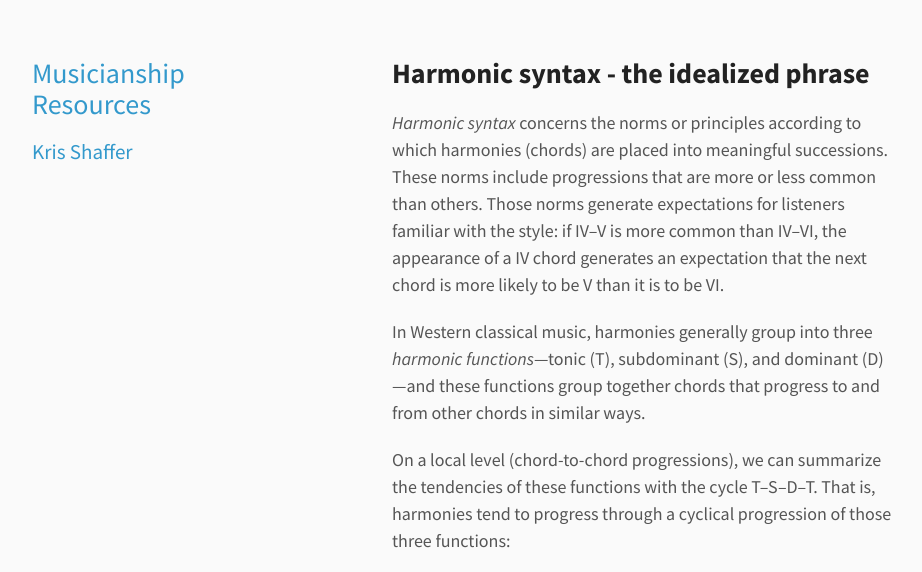
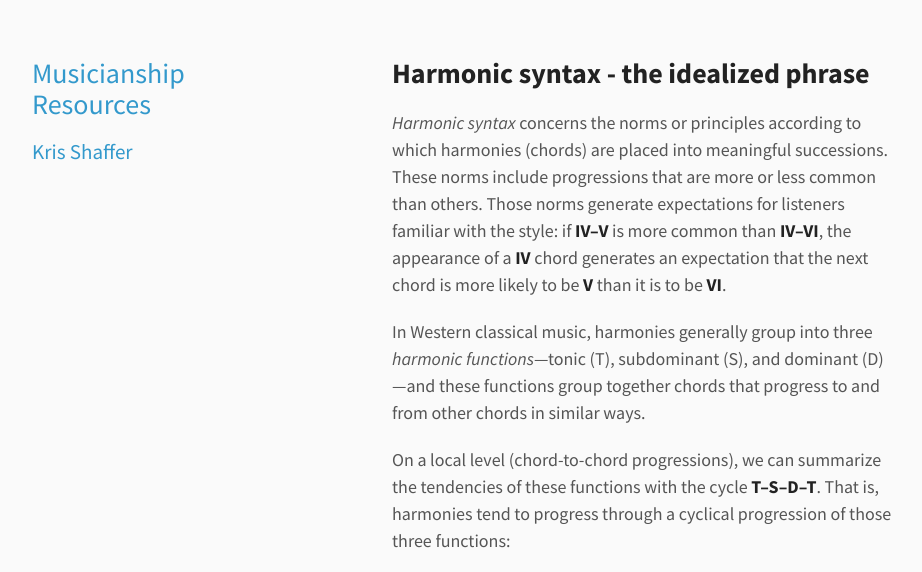
Before and after one commit to kshaffer/musicianship, a Jekyll site: the page built from harmonicSyntax1.md, in a window 1280 px wide. Shown: the top 572 px of the page, without its empty margins (178-1100 px from the left). Built offline with Jekyll 4.4.1, drawn with Linux system fonts in a browser that asks for light colours; Markdown is read by kramdown in place of the engine named in the settings; comment, search, counter and statistics services are not loaded.

```diff
--- a/harmonicSyntax1.md
+++ b/harmonicSyntax1.md
@@ -6,11 +6,11 @@ title: Harmonic syntax - the idealized phrase
 {{ page.title }}
 ================
 
-*Harmonic syntax* concerns the norms or principles according to which harmonies (chords) are placed into meaningful successions. These norms include progressions that are more or less common than others. Those norms generate expectations for listeners familiar with the style: if IV–V is more common than IV–VI, the appearance of a IV chord generates an expectation that the next chord is more likely to be V than it is to be VI.
+*Harmonic syntax* concerns the norms or principles according to which harmonies (chords) are placed into meaningful successions. These norms include progressions that are more or less common than others. Those norms generate expectations for listeners familiar with the style: if **IV–V** is more common than **IV–VI**, the appearance of a **IV** chord generates an expectation that the next chord is more likely to be **V** than it is to be **VI**.
 
 In Western classical music, harmonies generally group into three *harmonic functions*—tonic (T), subdominant (S), and dominant (D)—and these functions group together chords that progress to and from other chords in similar ways.
 
-On a local level (chord-to-chord progressions), we can summarize the tendencies of these functions with the cycle T–S–D–T. That is, harmonies tend to progress through a cyclical progression of those three functions:
+On a local level (chord-to-chord progressions), we can summarize the tendencies of these functions with the cycle **T–S–D–T**. That is, harmonies tend to progress through a cyclical progression of those three functions:
 
 > **T → S → D → T →** and so on . . .
 
```
Also changed, not shown: harmonicSyntax2.md (+5 -1 lines).
